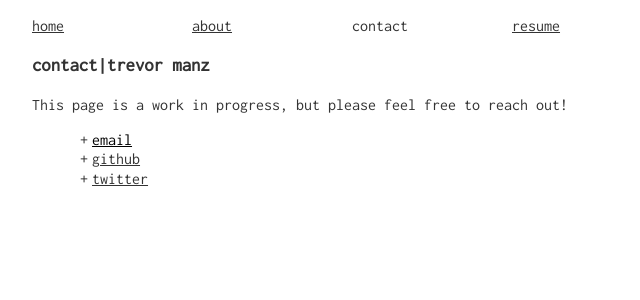
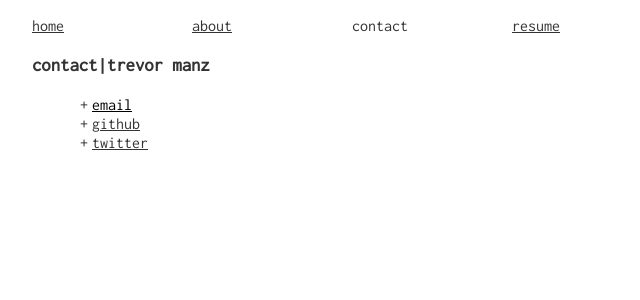
Before and after one commit to manzt/trevorma.nz, a SvelteKit app: page /contact in a window 1280 px wide. Shown: the top 300 px of the page, without its empty margins (0-640 px from the left). Built offline with nearby package versions, Linux system fonts and the light colour scheme.

Commit message:
Update contact

```diff
--- a/src/routes/contact/+page.svelte
+++ b/src/routes/contact/+page.svelte
@@ -7,7 +7,6 @@
 	<title>trevor manz | contact</title>
 </svelte:head>
 <h3><strong><Typewriter text={'contact'} />trevor manz</strong></h3>
-<p>This page is a work in progress, but please feel free to reach out!</p>
 <ul>
 	<li><button on:click={() => (showEmail = !showEmail)}>email</button></li>
 	{#if showEmail}
```
